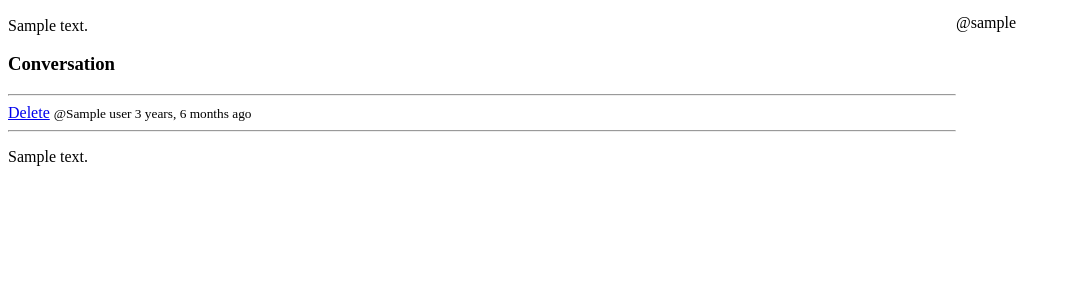
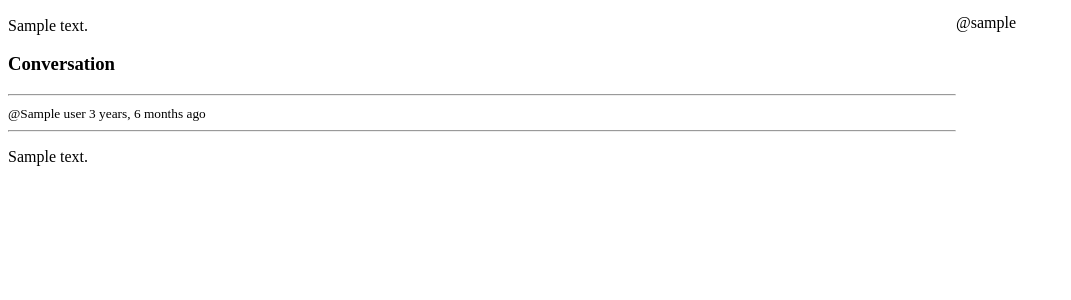
Before and after one commit to boconrads/studyrooms, a Django app: template base/templates/base/room.html in a window 1280 px wide. Shown: the part 200-500 px from the top of the page, without its empty margins (0-1071 px from the left). Run offline with Django 3.2, Linux system fonts and the light colour scheme; the template is opened without the code that fills it: most values are stand-ins (such as "Sample title", 1, 10 or a date in 2020).

Commit message:
target message and view only for sender of message

```diff
--- a/base/templates/base/room.html
+++ b/base/templates/base/room.html
@@ -22,7 +22,9 @@
 
             {% for message in room_messages %}
                 <div>
-                    <a href="{% url 'delete-message' %}">Delete</a>
+                    {% if request.user == message.user %}
+                        <a href="{% url 'delete-message' message.id %}">Delete</a>
+                    {% endif %}
                     <small>@{{ message.user }} {{ message.created|timesince }} ago</small>
                     <hr />
                     <p>{{ message.body }}</p>
```
